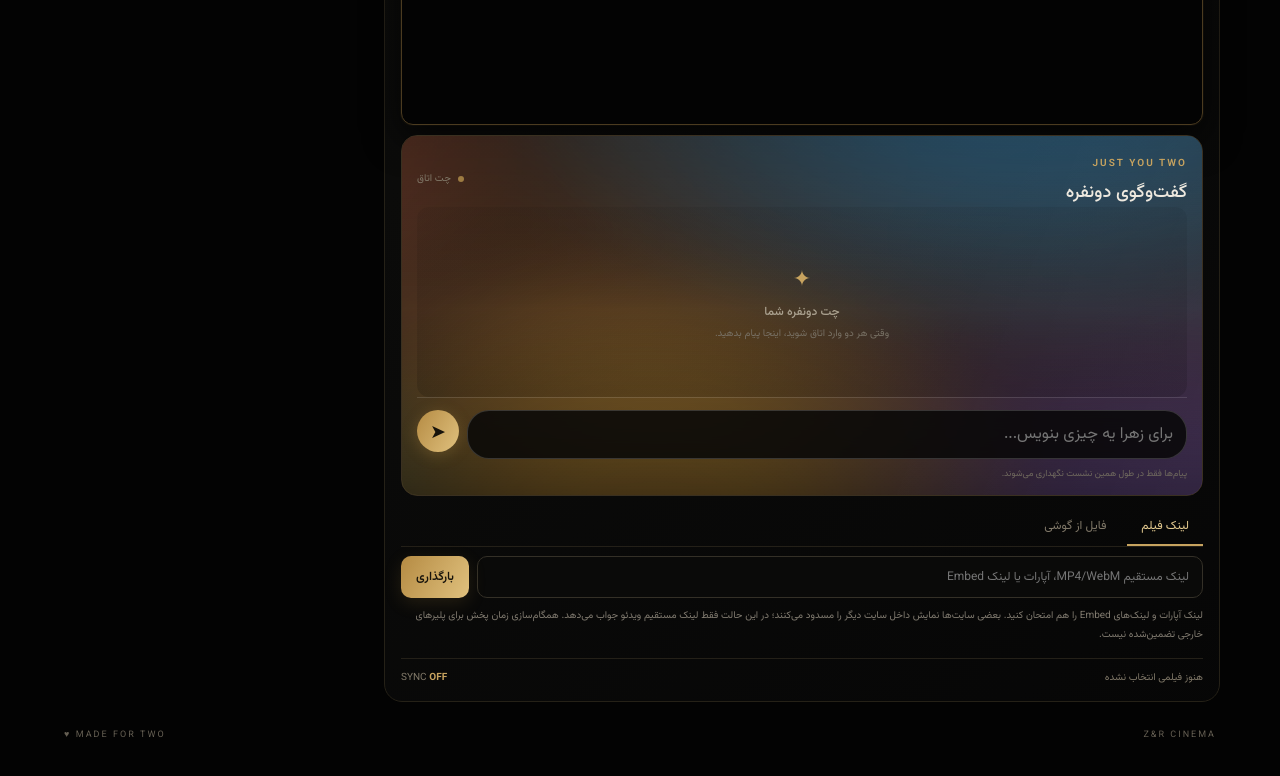
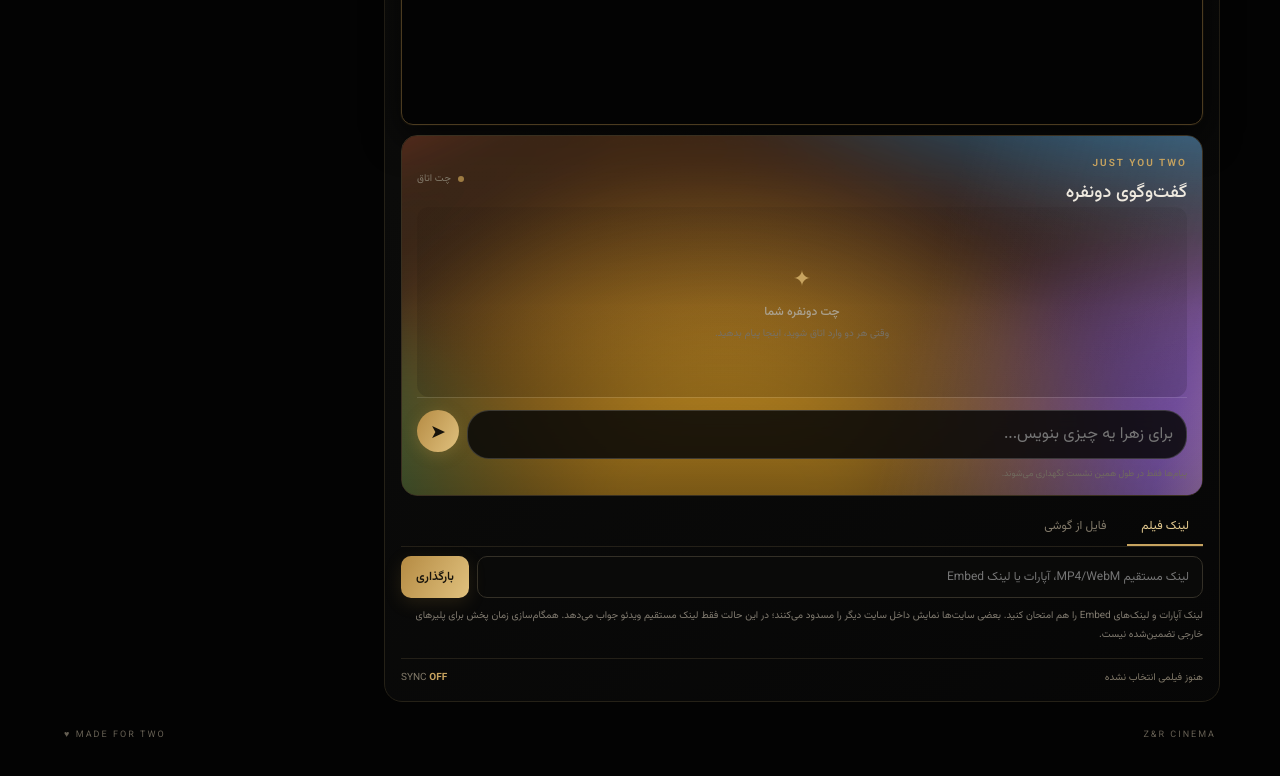
Before and after one commit to Rznamdar/-zr-cinema, a plain HTML site: page index.html in a window 1280 px wide. Shown: the part 962-1738 px from the top of the page. Drawn offline with nearby package versions, Linux system fonts and the light colour scheme.

Commit message:
Make chat cinematic light animation more visible

```diff
--- a/style.css
+++ b/style.css
@@ -164,3 +164,39 @@ body>*:not(.ambient){position:relative;z-index:1}
 @media(prefers-reduced-motion:reduce){
  .player-card>.chat-card::before,.player-card>.chat-card::after{animation:none}
 }
+
+
+/* Stronger visible cinematic light motion for the chat */
+.player-card>.chat-card{
+ background:#08090d!important;
+}
+.player-card>.chat-card::before{
+ inset:-100px!important;
+ opacity:1!important;
+ filter:blur(24px) saturate(1.35)!important;
+ background:
+  radial-gradient(ellipse at 15% 30%,#ff684d 0 7%,transparent 27%),
+  radial-gradient(ellipse at 78% 22%,#39a9e8 0 9%,transparent 30%),
+  radial-gradient(ellipse at 53% 78%,#e8b44f 0 8%,transparent 28%),
+  radial-gradient(ellipse at 90% 80%,#a66bff 0 8%,transparent 27%),
+  radial-gradient(ellipse at 18% 88%,#42d6ad 0 8%,transparent 27%),
+  linear-gradient(115deg,#10202c,#47301f 48%,#21152d);
+ background-size:180% 180%!important;
+ animation:zrChatColorDrift 7s ease-in-out infinite alternate!important;
+}
+.player-card>.chat-card::after{
+ background:
+  linear-gradient(105deg,transparent 8%,#ffffff00 28%,#ffffff20 42%,#e8c47788 49%,#ffffff20 56%,#ffffff00 72%,transparent 90%),
+  linear-gradient(180deg,#05050535,#05050520 48%,#03030385)!important;
+ background-size:240% 100%,100% 100%!important;
+ animation:zrChatLightSweep 5.5s linear infinite!important;
+}
+@keyframes zrChatColorDrift{
+ 0%{background-position:0% 20%;transform:scale(1.02) translate3d(-5%,1%,0)}
+ 50%{background-position:100% 60%;transform:scale(1.14) translate3d(5%,-2%,0)}
+ 100%{background-position:15% 100%;transform:scale(1.05) translate3d(-3%,2%,0)}
+}
+@keyframes zrChatLightSweep{
+ 0%{background-position:140% 0,0 0}
+ 100%{background-position:-140% 0,0 0}
+}
```
